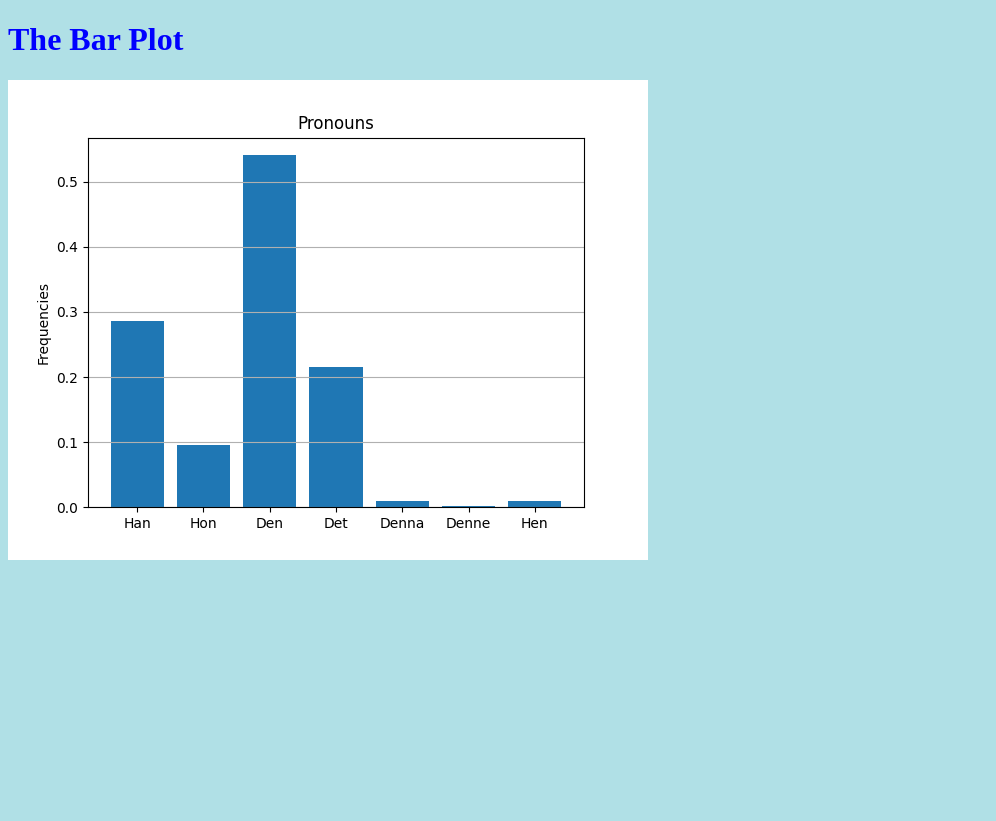
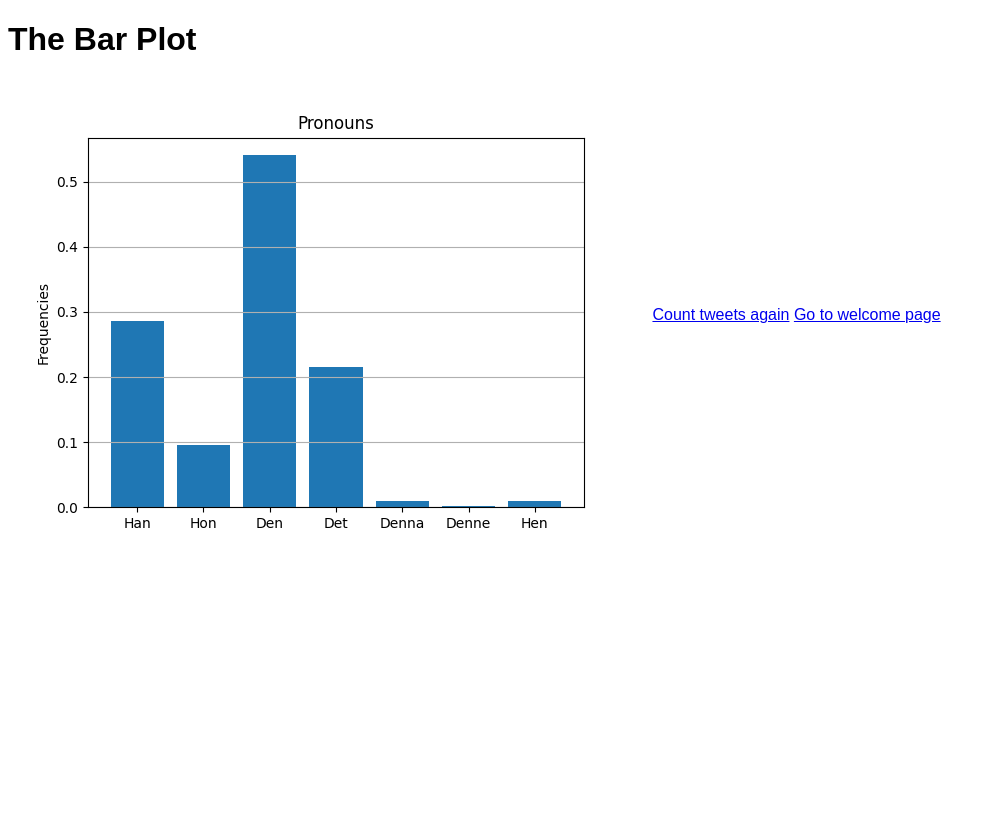
Before and after one commit to gabrielevensen/ACC_CA2, a Flask app: page /start_count/bar_plot in a window 1280 px wide. Shown: the whole page, without its empty margins (0-996 px from the left). Before the commit the page ends 560 px from the top, so only its background shows below. Run offline with Flask 2, Linux system fonts and the light colour scheme.

Commit message:
added css

```diff
--- a/Flask/static/style.css
+++ b/Flask/static/style.css
@@ -1,9 +1,2 @@
-body {
-  background-color: powderblue;
-}
-h1 {
-  color: blue;
-}
-p {
-  color: red;
-}
+body,h1 {font-family: "Raleway", sans-serif}
+body, html {height: 100%}
--- a/Flask/templates/barplot.html
+++ b/Flask/templates/barplot.html
@@ -8,5 +8,7 @@
 <body>
     <h1>The Bar Plot</h1>
     <img src="{{url_for('static', filename='Figure_1.png')}}" align="middle" />
+    <a href="/start_count">Count tweets again</a>
+    <a href="/">Go to welcome page</a>
 </body>
 </html>
--- a/Flask/templates/test.html
+++ b/Flask/templates/test.html
@@ -11,5 +11,6 @@
     <p>{{results}}</p>
     <h2>To see the bar plot of the following result press the link below:</h2>
     <a href="/start_count/bar_plot">Bar Plot link</a>
+    <a href="/">Go to welcome page</a>
 </body>
 </html>
```
